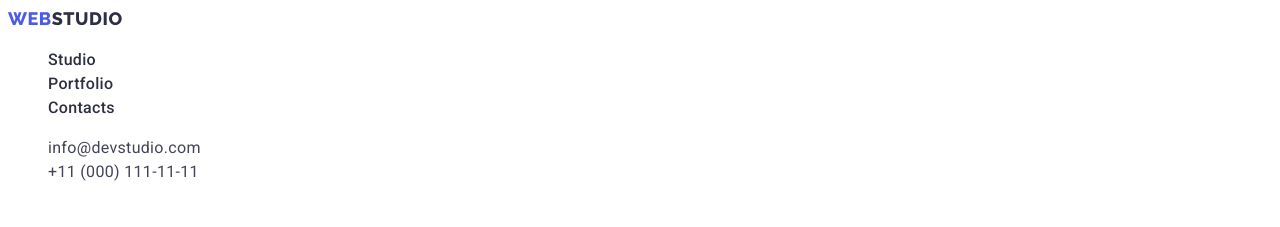
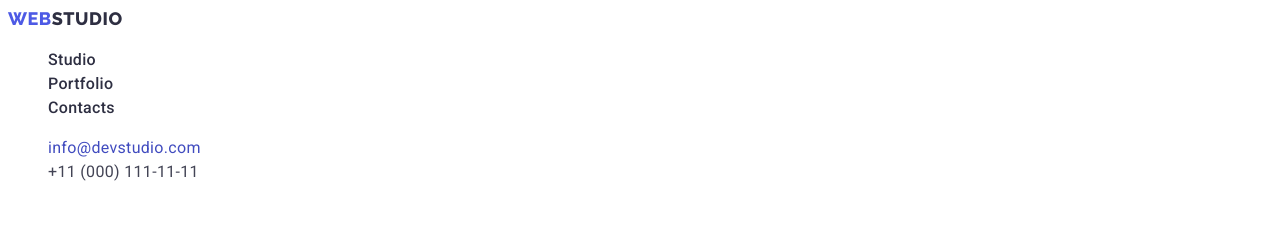
Before and after one commit to Anastasiia211/goit-markup-hw-02, a plain HTML site: page index.html in a window 1280 px wide. In both pictures the pointer is over the link "info@devstudio.com". Shown: the top 227 px of the page. Drawn offline with Linux system fonts and the light colour scheme.

Commit message:
Update styles.css

```diff
--- a/css/styles.css
+++ b/css/styles.css
@@ -84,8 +84,8 @@
 .adress-list {
   color: #434455;
 }
-.mail:hover,
-.mail:focus {
+.adress-list:hover,
+.adress-list:focus {
   color: #404bbf;
 }
 
```
